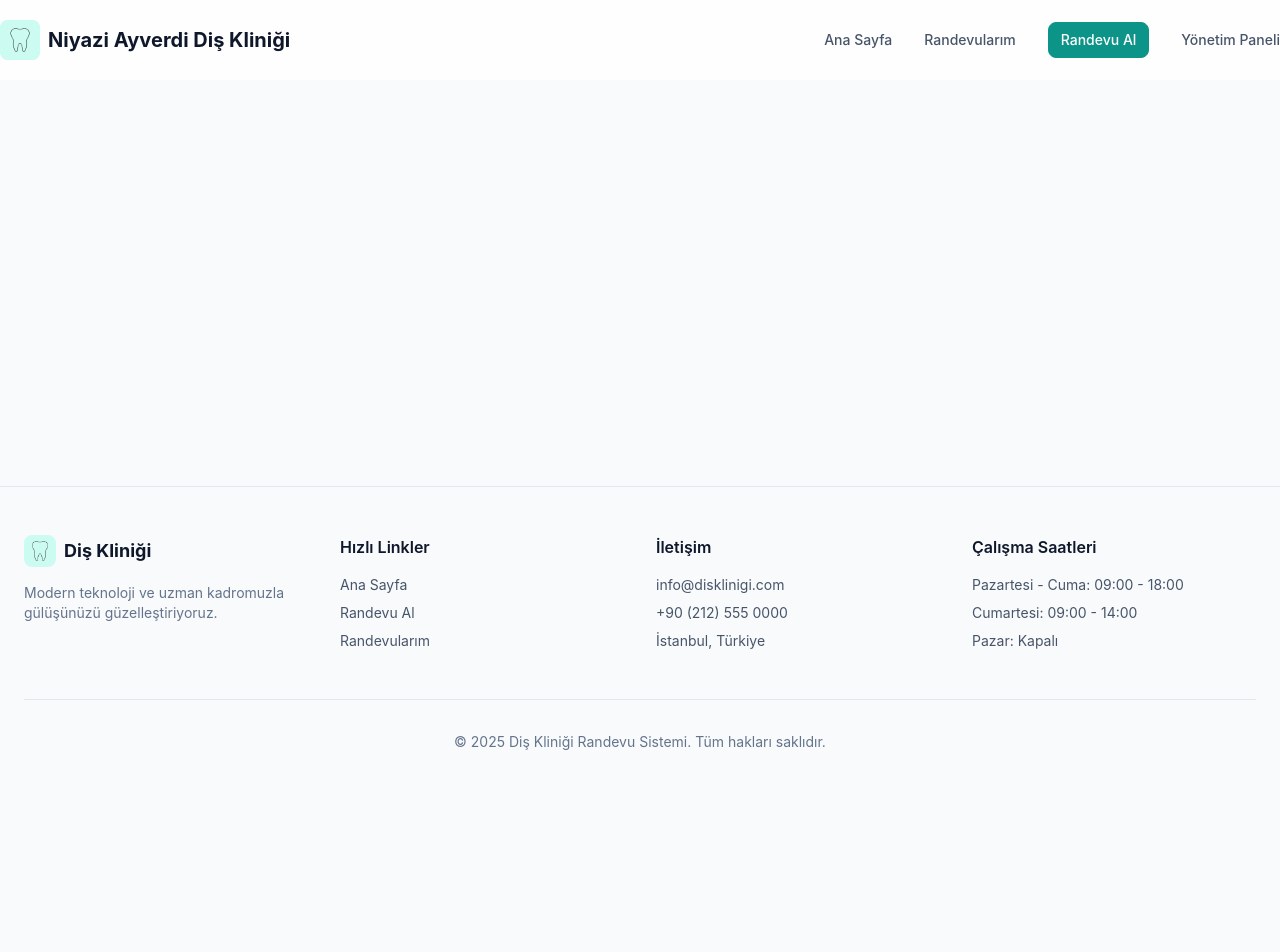
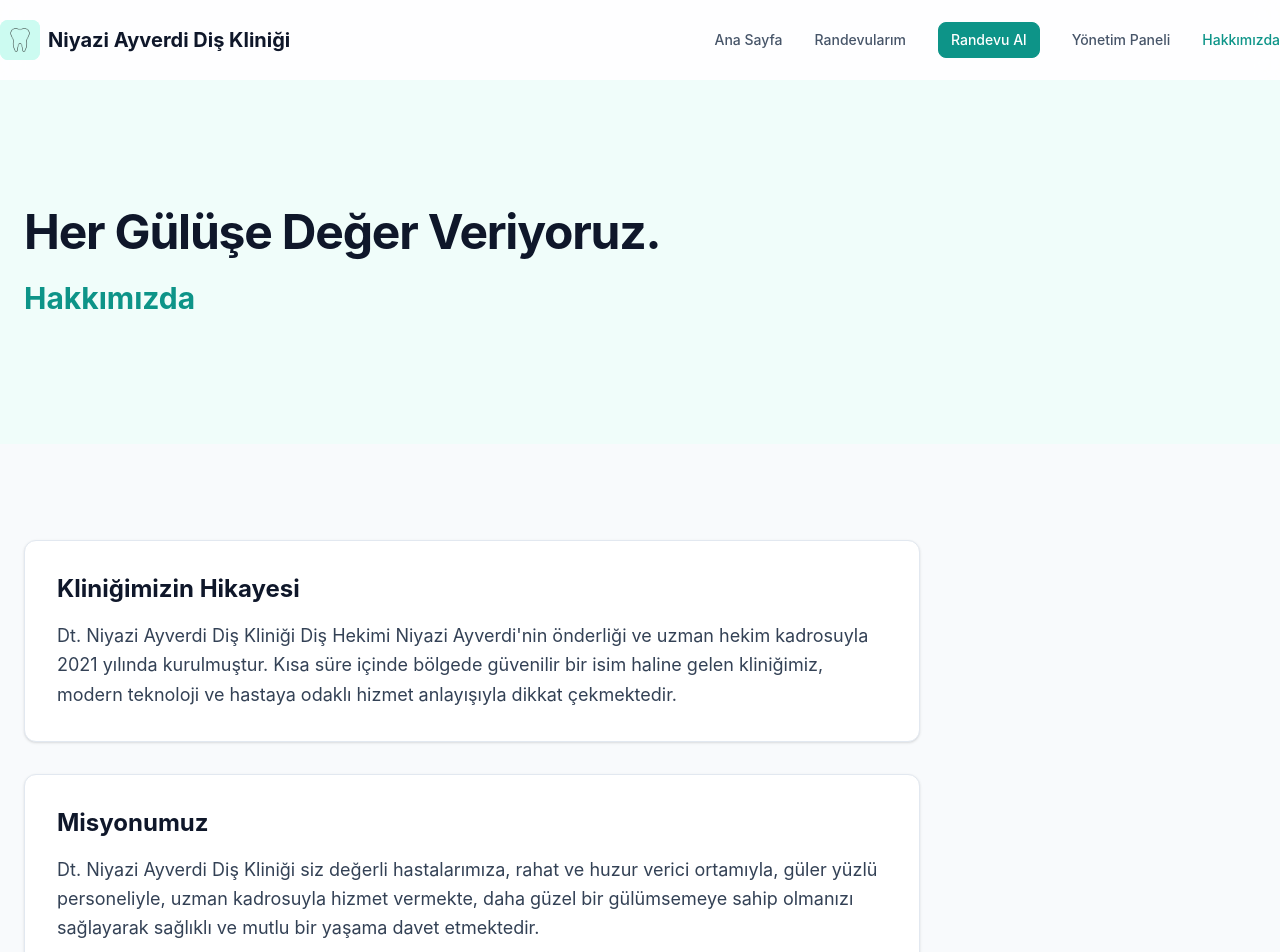
Before and after one commit to RandevuYonetimSistemi/dentist_clinic, a React (Vite) app in the folder frontend/: page /about in a window 1280 px wide. Shown: the top 952 px of the page. Before the commit the page ends 800 px from the top, so only its background shows below. Built offline with nearby package versions, Linux system fonts and the light colour scheme.

Commit message:
UI Güncellemesi olarak hakkımızda alanı tasarlandı ve içerik girildi.

```diff
--- a/frontend/src/App.tsx
+++ b/frontend/src/App.tsx
@@ -5,6 +5,7 @@ import { Booking } from './pages/Booking';
 import { Admin } from './pages/Admin';
 import { Login } from './pages/Login';
 import { MyAppointments } from './pages/MyAppointments';
+import { About } from './pages/About';
 import { ProtectedRoute } from './components/auth/ProtectedRoute';
 
 function App() {
@@ -15,6 +16,7 @@ function App() {
           <Route path="/" element={<Home />} />
           <Route path="/book" element={<Booking />} />
           <Route path="/my-appointments" element={<MyAppointments />} />
+          <Route path="/about" element={<About />} />
           <Route path="/login" element={<Login />} />
           <Route path="/admin" element={
             <ProtectedRoute>
--- a/frontend/src/components/layout/Navbar.tsx
+++ b/frontend/src/components/layout/Navbar.tsx
@@ -99,6 +99,15 @@ export const Navbar = () => {
                     >
                         Yönetim Paneli
                     </Link>
+                    <Link
+                        to="/about"
+                        className={cn(
+                            'text-sm font-medium transition-colors hover:text-primary-600',
+                            isActive('/about') ? 'text-primary-600' : 'text-neutral-600'
+                        )}
+                    >
+                        Hakkımızda
+                    </Link>
                     {isAuthenticated && (
                         <Button
                             variant="ghost"
--- /dev/null
+++ b/frontend/src/pages/About.tsx
@@ -0,0 +1,103 @@
+import React from 'react';
+import { Shield, Star, Award } from 'lucide-react';
+import { Card } from '../components/ui/Card';
+
+export const About = () => {
+    return (
+        <div className="space-y-24 pb-24">
+            {/* Hero Section */}
+            <section className="relative overflow-hidden bg-primary-50 py-20 sm:py-32">
+                <div className="container mx-auto px-4 md:px-6">
+                    <div className="max-w-3xl">
+                        <h1 className="text-4xl font-bold tracking-tight text-neutral-900 sm:text-5xl">
+                            Her Gülüşe Değer Veriyoruz.
+                        </h1>
+                        <h2 className="mt-6 text-3xl font-bold text-primary-600">Hakkımızda</h2>
+                    </div>
+                </div>
+            </section>
+
+            {/* About Content */}
+            <section className="container mx-auto px-4 md:px-6">
+                <div className="max-w-4xl space-y-8">
+                    {/* History */}
+                    <Card className="p-8">
+                        <h3 className="mb-4 text-2xl font-bold text-neutral-900">Kliniğimizin Hikayesi</h3>
+                        <p className="text-lg text-neutral-700 leading-relaxed">
+                            Dt. Niyazi Ayverdi Diş Kliniği Diş Hekimi Niyazi Ayverdi'nin önderliği ve uzman hekim kadrosuyla
+                            2021 yılında kurulmuştur. Kısa süre içinde bölgede güvenilir bir isim haline gelen kliniğimiz,
+                            modern teknoloji ve hastaya odaklı hizmet anlayışıyla dikkat çekmektedir.
+                        </p>
+                    </Card>
+
+                    {/* Mission */}
+                    <Card className="p-8">
+                        <h3 className="mb-4 text-2xl font-bold text-neutral-900">Misyonumuz</h3>
+                        <p className="text-lg text-neutral-700 leading-relaxed">
+                            Dt. Niyazi Ayverdi Diş Kliniği siz değerli hastalarımıza, rahat ve huzur verici ortamıyla,
+                            güler yüzlü personeliyle, uzman kadrosuyla hizmet vermekte, daha güzel bir gülümsemeye sahip
+                            olmanızı sağlayarak sağlıklı ve mutlu bir yaşama davet etmektedir.
+                        </p>
+                    </Card>
+
+                    {/* Standards */}
+                    <Card className="p-8">
+                        <h3 className="mb-4 text-2xl font-bold text-neutral-900">Standartlarımız</h3>
+                        <p className="text-lg text-neutral-700 leading-relaxed">
+                            Kliniğimizde hijyen standartları en üst düzeyde uygulanmakta olup, gelişen teknoloji sürekli
+                            takip edilerek dünya standartlarında koruyucu, tedavi edici ve estetik diş hekimliği hizmetleri
+                            sunulmaktadır. Hasta memnuniyeti ve sağlığı bizim en öncelikli hedefimizdir.
+                        </p>
+                    </Card>
+
+                    {/* Vision */}
+                    <Card className="p-8">
+                        <h3 className="mb-4 text-2xl font-bold text-neutral-900">Vizyonumuz</h3>
+                        <p className="text-lg text-neutral-700 leading-relaxed">
+                            Dt. Niyazi Ayverdi Diş Kliniği ağız ve diş sağlığına özen gösteren ve güzel dişlere sahip olmak
+                            isteyen herkesin, çağdaş diş hekimliğinin sunduğu tüm hizmetlerden yararlanması için kurulmuştur.
+                            Her hastamız için en iyi hizmeti sunmak ve onların sağlıklı bir gülüşle hayatlarını devam ettirmelerini
+                            sağlamak bizim temel amacımızdır.
+                        </p>
+                    </Card>
+
+                    {/* Values */}
+                    <section className="py-8">
+                        <h3 className="mb-8 text-2xl font-bold text-neutral-900">Değerlerimiz</h3>
+                        <div className="grid gap-8 md:grid-cols-3">
+                            <Card className="p-6 text-center">
+                                <div className="mx-auto mb-4 flex h-16 w-16 items-center justify-center rounded-full bg-primary-100 text-primary-600">
+                                    <Shield className="h-8 w-8" />
+                                </div>
+                                <h4 className="mb-2 text-lg font-bold text-neutral-900">Güvenilirlik</h4>
+                                <p className="text-neutral-600">
+                                    Hasta güvenini ön planda tutarak, profesyonel ve etik standartlarda hizmet sunarız.
+                                </p>
+                            </Card>
+
+                            <Card className="p-6 text-center">
+                                <div className="mx-auto mb-4 flex h-16 w-16 items-center justify-center rounded-full bg-primary-100 text-primary-600">
+                                    <Star className="h-8 w-8" />
+                                </div>
+                                <h4 className="mb-2 text-lg font-bold text-neutral-900">Kalite</h4>
+                                <p className="text-neutral-600">
+                                    En iyi teknoloji ve deneyimli kadromuzla yüksek kaliteli hizmet sağlarız.
+                                </p>
+                            </Card>
+
+                            <Card className="p-6 text-center">
+                                <div className="mx-auto mb-4 flex h-16 w-16 items-center justify-center rounded-full bg-primary-100 text-primary-600">
+                                    <Award className="h-8 w-8" />
+                                </div>
+                                <h4 className="mb-2 text-lg font-bold text-neutral-900">Mükemmellik</h4>
+                                <p className="text-neutral-600">
+                                    Sürekli gelişim ve öğrenmeyle mükemmelliği hedefleyerek hizmetlerimizi geliştiririz.
+                                </p>
+                            </Card>
+                        </div>
+                    </section>
+                </div>
+            </section>
+        </div>
+    );
+};
```
